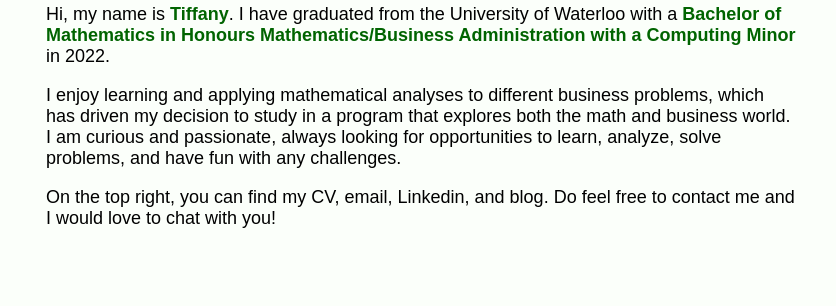
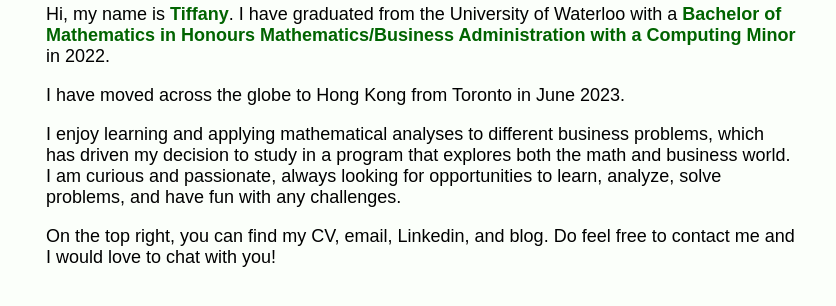
Before and after one commit to tiffannyli/tiffannyli.github.io, a plain HTML site: page index.html in a window 1280 px wide. Shown: the part 176-482 px from the top of the page, 444-1280 px from the left. Drawn offline with nearby package versions, Linux system fonts and the light colour scheme; a web font is replaced by a local one.

Commit message:
intro changes

```diff
--- a/index.html
+++ b/index.html
@@ -49,6 +49,9 @@
       <div class="content show">
         <p class="text">Hi, my name is <strong class="bold">Tiffany</strong>. I have graduated from the University of Waterloo with
           a <strong class="bold"> Bachelor of Mathematics in Honours Mathematics/Business Administration with a Computing Minor</strong> in 2022. </p>
+
+        <p class="text">I have moved across the globe to Hong Kong from Toronto in June 2023. </p>
+
         <p class="text"> I enjoy learning and applying mathematical analyses to different business problems, which has
           driven my decision to study in a program that explores both the math and business world. I am curious and passionate,
           always looking for opportunities to learn, analyze, solve problems, and have fun with any challenges.</p>
```
